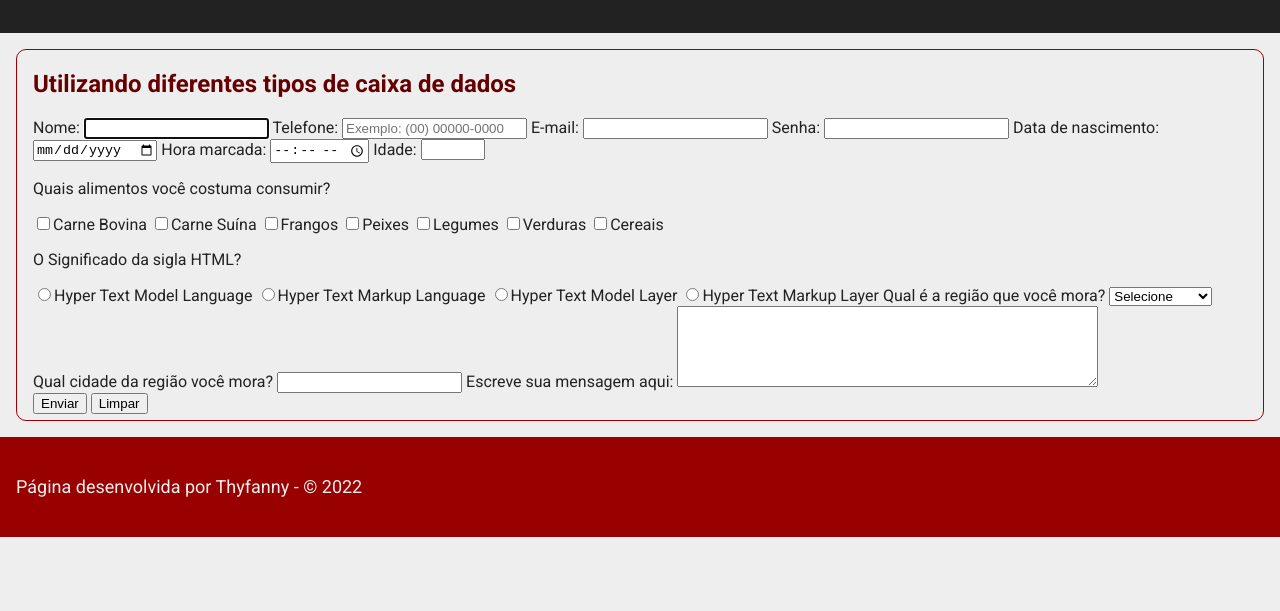
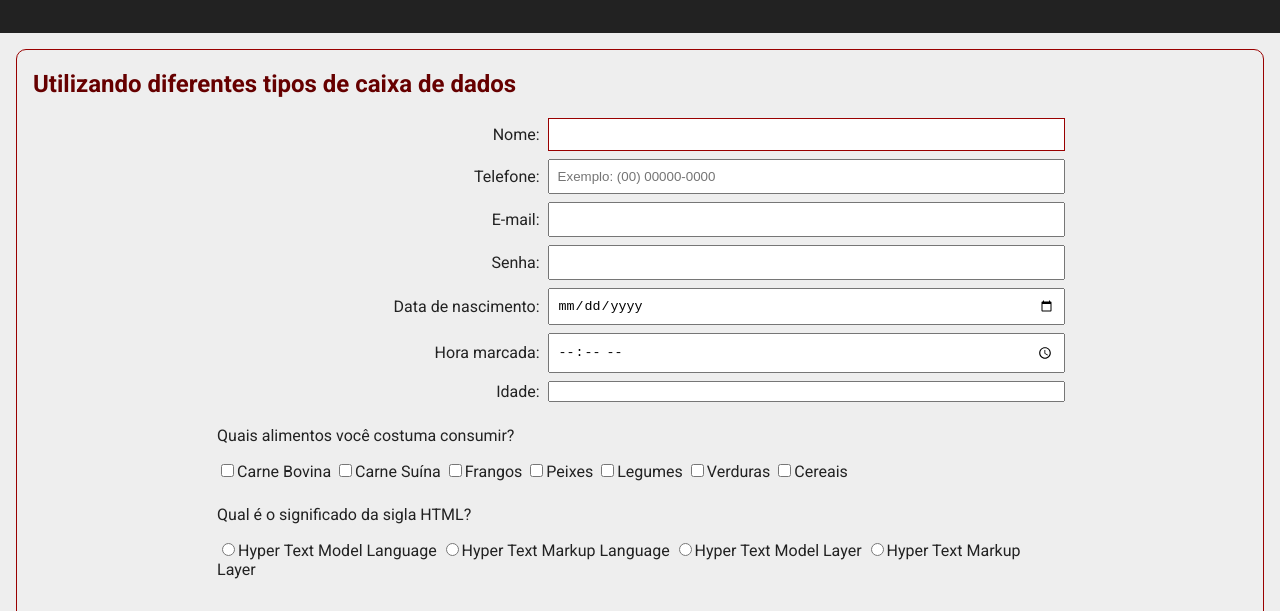
Before and after one commit to thyfannyp/recursos, a plain HTML site: page formulario.html in a window 1280 px wide. Shown: the part 150-761 px from the top of the page. Drawn offline with Linux system fonts and the light colour scheme.

Commit message:
Finalização do Formulário

```diff
--- a/formulario.html
+++ b/formulario.html
@@ -1,15 +1,18 @@
 <!DOCTYPE html>
 <html lang="pt-br">
+
 <head>
     <meta charset="UTF-8">
     <meta http-equiv="X-UA-Compatible" content="IE=edge">
     <meta name="viewport" content="width=device-width, initial-scale=1.0">
     <title>Curso de HTML/CSS</title>
     <link rel="preconnect" href="https://fonts.googleapis.com">
-<link rel="preconnect" href="https://fonts.gstatic.com" crossorigin>
-<link href="https://fonts.googleapis.com/css2?family=PT+Serif&family=Roboto:wght@400;700&display=swap" rel="stylesheet">
+    <link rel="preconnect" href="https://fonts.gstatic.com" crossorigin>
+    <link href="https://fonts.googleapis.com/css2?family=PT+Serif&family=Roboto:wght@400;700&display=swap"
+        rel="stylesheet">
     <link rel="stylesheet" href="style.css">
 </head>
+
 <body>
     <header>
         <nav>
@@ -34,39 +37,57 @@
                 <h2 class="titulo-2">Utilizando diferentes tipos de caixa de dados</h2>
                 <form action="javascript:alert('Formulário enviado!');" name="frmCadastro" method="post">
                     <div class="conteudo-formulario">
-                       <label for="txtNome">Nome: </label>
-                        <input type="text" name="nome" id="txtNome" maxlength="50" required autofocus>
-                        <label for="txtTelefone">Telefone: </label>
-                        <input type="tel" name="telefone" id="txtTelefone" maxlength="15" pattern="\([0-9]{2}\) [0-9]{4,5}-[0-9]{4}$" placeholder="Exemplo: (00) 00000-0000" required>
-                        <label for="txtEmail">E-mail: </label>
-                        <input type="email" name="email" id="txtEmail" maxlength="40" required>
-                        <label for="txtSenha">Senha: </label>
-                        <input type="password" name="senha" id="txtSenha" minlength="6" maxlength="12" required>
-                        <label for="txtData">Data de nascimento:</label>
-                        <input type="date" name="datadenascimento" id="txtData">
-                        <label for="txtHora"> Hora marcada: </label>
-                        <input type="time" name="horamarcada" id="txtHora">
-                        <label for="txtIdade">Idade: </label>
+                        <label for="txtNome" class="formulario-label">Nome: </label>
+                        <input type="text" name="nome" class="formulario-caixa" id="txtNome" maxlength="50" required
+                            autofocus>
+                        <label for="txtTelefone" class="formulario-label">Telefone: </label>
+                        <input type="tel" name="telefone" class="formulario-caixa" id="txtTelefone" maxlength="15"
+                            pattern="\([0-9]{2}\) [0-9]{4,5}-[0-9]{4}$" placeholder="Exemplo: (00) 00000-0000" required>
+                        <label for="txtEmail" class="formulario-label">E-mail: </label>
+                        <input type="email" name="email" class="formulario-caixa" id="txtEmail" maxlength="40" required>
+                        <label for="txtSenha" class="formulario-label">Senha: </label>
+                        <input type="password" name="senha" class="formulario-caixa" id="txtSenha" minlength="6"
+                            maxlength="12" required>
+                        <label for="txtData" class="formulario-label">Data de nascimento:</label>
+                        <input type="date" name="datadenascimento" class="formulario-caixa" id="txtData">
+                        <label for="txtHora" class="formulario-label"> Hora marcada: </label>
+                        <input type="time" name="horamarcada" class="formulario-caixa" id="txtHora">
+                        <label for="txtIdade" class="formulario-label">Idade: </label>
                         <input type="number" name="idade" id="txtIdade" min="0" max="120">
 
+                        <fieldset class="formulario-grupo">
+                            <p>Quais alimentos você costuma consumir?</p>
+                            <input type="checkbox" name="Comida" id="ChkComida1" value="Bovina"><label
+                                for="ChkComida1">Carne Bovina</label>
+                            <input type="checkbox" name="Comida" id="ChkComida2" value="Suína"><label
+                                for="ChkComida2">Carne Suína</label>
+                            <input type="checkbox" name="Comida" id="ChkComida3" value="Frangos"><label
+                                for="ChkComida3">Frangos</label>
+                            <input type="checkbox" name="Comida" id="ChkComida4" value="Peixe"><label
+                                for="ChkComida4">Peixes</label>
+                            <input type="checkbox" name="Comida" id="ChkComida5" value="Legumes"><label
+                                for="ChkComida5">Legumes</label>
+                            <input type="checkbox" name="Comida" id="ChkComida6" value="Verduras"><label
+                                for="ChkComida6">Verduras</label>
+                            <input type="checkbox" name="Comida" id="ChkComida7" value="Cereais"><label
+                                for="ChkComida7">Cereais</label>
+                        </fieldset>
+
+                        <fieldset class="formulario-grupo">
+                            <p>Qual é o significado da sigla HTML?</p>
+                        <input type="radio" name="alternativa" id="radAlternativaA" value="A"><label
+                            for="radAlternativaA">Hyper Text Model Language</label>
+                        <input type="radio" name="alternativa" id="radAlternativaB" value="B"><label
+                            for="radAlternativaB">Hyper Text Markup Language</label>
+                        <input type="radio" name="alternativa" id="radAlternativaC" value="C"><label
+                            for="radAlternativaC">Hyper Text Model Layer</label>
+                        <input type="radio" name="alternativa" id="radAlternativaD" value="D"><label
+                            for="radAlternativaD">Hyper Text Markup Layer</label>
+                        </fieldset>
                         <br>
-                        <p>Quais alimentos você costuma consumir?</p>
-                        <input type="checkbox" name="Comida" id="ChkComida1" value="Bovina"><label for="ChkComida1">Carne Bovina</label>
-                        <input type="checkbox" name="Comida" id="ChkComida2" value="Suína"><label for="ChkComida2">Carne Suína</label>
-                        <input type="checkbox" name="Comida" id="ChkComida3" value="Frangos"><label for="ChkComida3">Frangos</label>
-                        <input type="checkbox" name="Comida" id="ChkComida4" value="Peixe"><label for="ChkComida4">Peixes</label>
-                        <input type="checkbox" name="Comida" id="ChkComida5" value="Legumes"><label for="ChkComida5">Legumes</label>
-                        <input type="checkbox" name="Comida" id="ChkComida6" value="Verduras"><label for="ChkComida6">Verduras</label>
-                        <input type="checkbox" name="Comida" id="ChkComida7" value="Cereais"><label for="ChkComida7">Cereais</label>
 
-                        <p>O Significado da sigla HTML?</p>
-                        <input type="radio" name="alternativa" id="radAlternativaA" value="A"><label for="radAlternativaA">Hyper Text Model Language</label>
-                        <input type="radio" name="alternativa" id="radAlternativaB" value="B"><label for="radAlternativaB">Hyper Text Markup Language</label>
-                        <input type="radio" name="alternativa" id="radAlternativaC" value="C"><label for="radAlternativaC">Hyper Text Model Layer</label>
-                        <input type="radio" name="alternativa" id="radAlternativaD" value="D"><label for="radAlternativaD">Hyper Text Markup Layer</label>
-
-                        <label for="selRegiao">Qual é a região que você mora?</label>
-                        <select name="regiao" id="selRegiao">
+                        <label for="selRegiao" class="formulario-label">Qual é a região que você mora?</label>
+                        <select name="regiao" id="selRegiao" class="formulario-caixa">
                             <option value="selecione">Selecione</option>
                             <option value="sul">Sul</option>
                             <option value="sudeste">Sudeste</option>
@@ -75,8 +96,8 @@
                             <option value="norte">Norte</option>
                         </select>
 
-                        <label for="dtlCidade">Qual cidade da região você mora?</label>
-                        <input list="cidades">
+                        <label for="dtlCidade" class="formulario-label">Qual cidade da região você mora?</label>
+                        <input list="cidades" class="formulario-caixa">
                         <datalist id="cidades">
                             <option value="Aparecida"></option>
                             <option value="Guaratingueta"></option>
@@ -87,18 +108,22 @@
                             <option value="Taubate"></option>
                         </datalist>
 
-                        <label for="txaMensagem">Escreve sua mensagem aqui:</label>
-                        <textarea name="mensagem" id="txaMensagem" cols="50" rows="5" maxlength="1024"></textarea>
-                        <br>
+                        <label for="txaMensagem" class="formulario-label">Escreve sua mensagem aqui:</label>
+                        <textarea name="mensagem" id="txaMensagem" cols="50" rows="5" maxlength="1024" class="formulario-caixa"></textarea>
+                        <div class="formulario-area-botoes">
                         <button type="submit">Enviar</button>
                         <button type="reset">Limpar</button>
+                        </div>
                     </div>
                 </form>
             </article>
         </section>
     </main>
     <footer class="rodape">
-        <p class="texto-rodape">Página desenvolvida por Thyfanny - &copy; <script>javascript:document.write(new Date().getFullYear());</script></p>
+        <p class="texto-rodape">Página desenvolvida por Thyfanny - &copy;
+            <script>javascript: document.write(new Date().getFullYear());</script>
+        </p>
     </footer>
 </body>
+
 </html>
--- a/style.css
+++ b/style.css
@@ -149,6 +149,52 @@ tr:hover {
     color: var(--cor-neutra-clara);
 }
 
+.conteudo-formulario {
+    display: grid;
+    grid-template-columns: 2;
+    gap: 0.5rem;
+    width: 70%;
+    margin: 0 auto;
+}
+
+.formulario-label {
+    grid-column: 1;
+    justify-self: flex-end;
+    align-self: center;
+}
+
+.formulario-caixa {
+    grid-column: 2;
+    padding: 0.5rem;
+    outline: none;
+}
+
+.formulario-caixa:focus {
+    border: 1px solid var(--cor-detalhe-media)
+}
+
+.formulario-grupo {
+    grid-column: span 2;
+    border: none;
+    padding: 0;
+}
+
+.formulario-area-botoes {
+    padding: 1rem;
+    display: flex;
+    justify-content: center;
+    grid-column: span 2;
+}
+
+.formulario-area-botoes button {
+    padding: 0.5rem;
+    font-size: 1.125rem;
+    background-color: var(--cor-detalhe-clara);
+    color: var(--cor-neutra-clara);
+    border: 2px solid var(--cor-detalhe-escura);
+    border-radius: 0.25rem;
+}
+
 .rodape {
     background-color: var(--cor-detalhe-media);
     color: var(--cor-neutra-clara);
```
